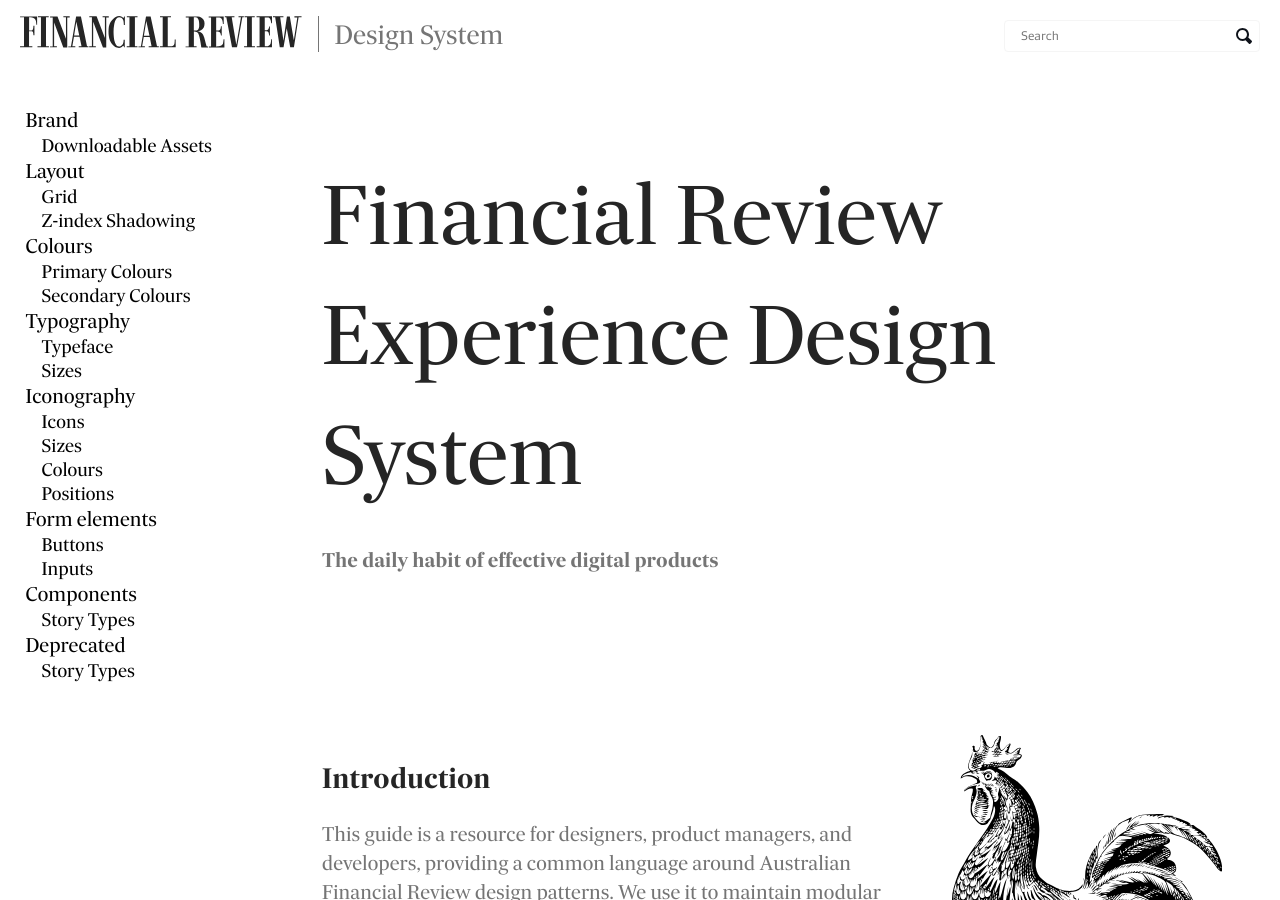
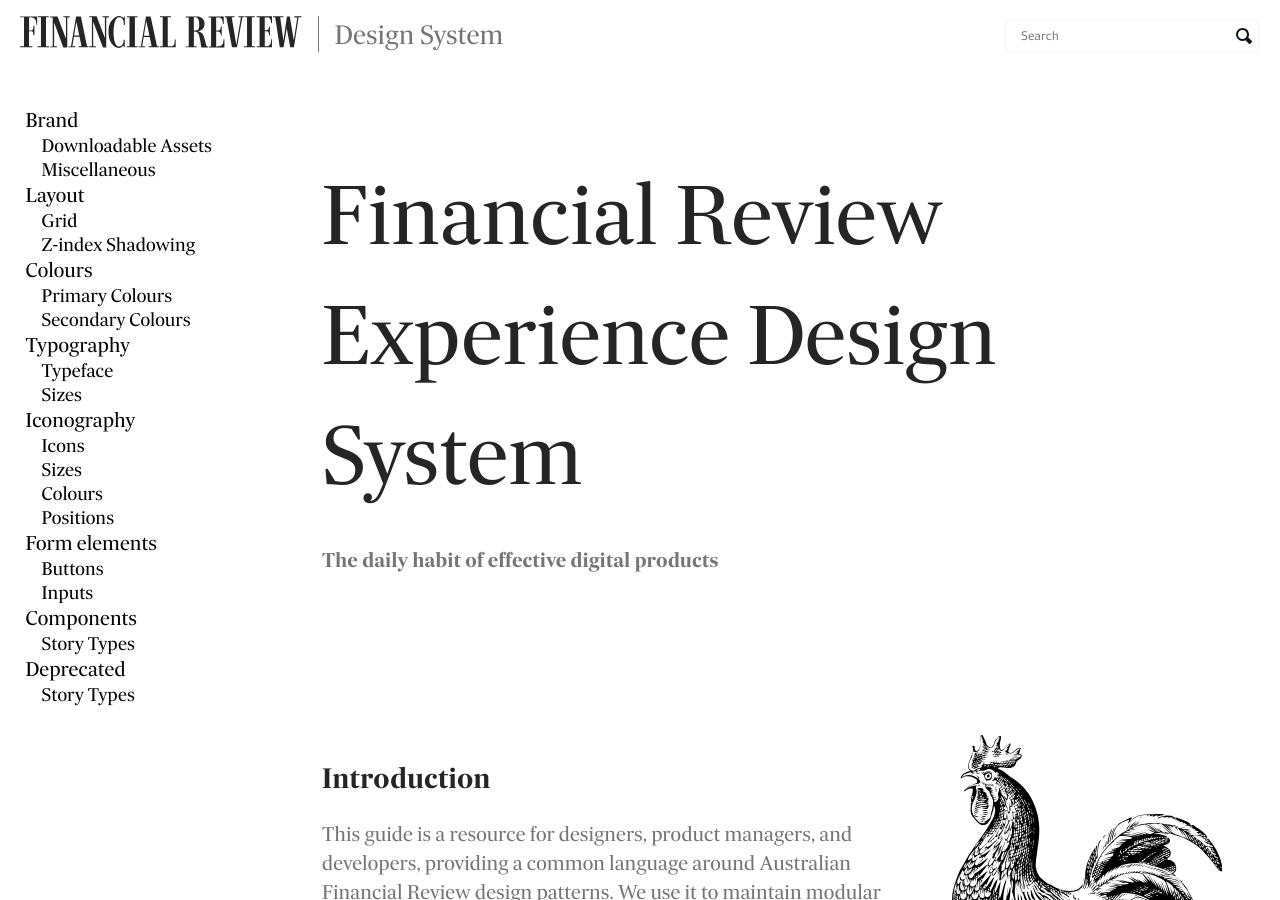
Before and after one commit to ffxstyleguide/styleguide-afr, a Jekyll site: the page built from index.html, in a window 1280 px wide and 900 px high. Built offline with Jekyll 4.4.1, drawn with Linux system fonts in a browser that asks for light colours.

Commit message:
added new subsection to menu

```diff
--- a/_data/menu.json
+++ b/_data/menu.json
@@ -1,5 +1,5 @@
 {
-    "section_brand": ["Downloadable Assets"],
+    "section_brand": ["Downloadable Assets","Miscellaneous"],
     "section_layout": ["Grid","Z-index Shadowing"],
     "section_colours": ["Primary Colours","Secondary Colours"],
     "section_typography": ["Typeface","Sizes"],
```
